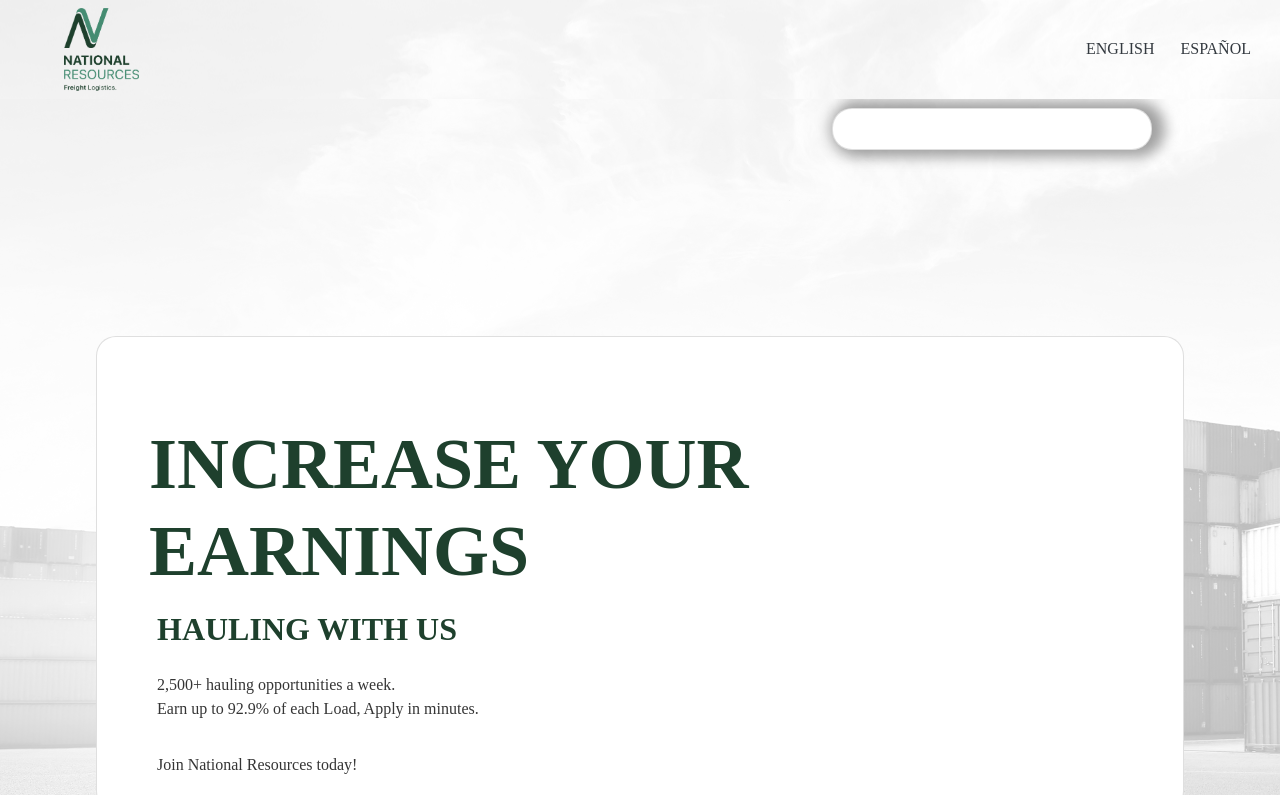
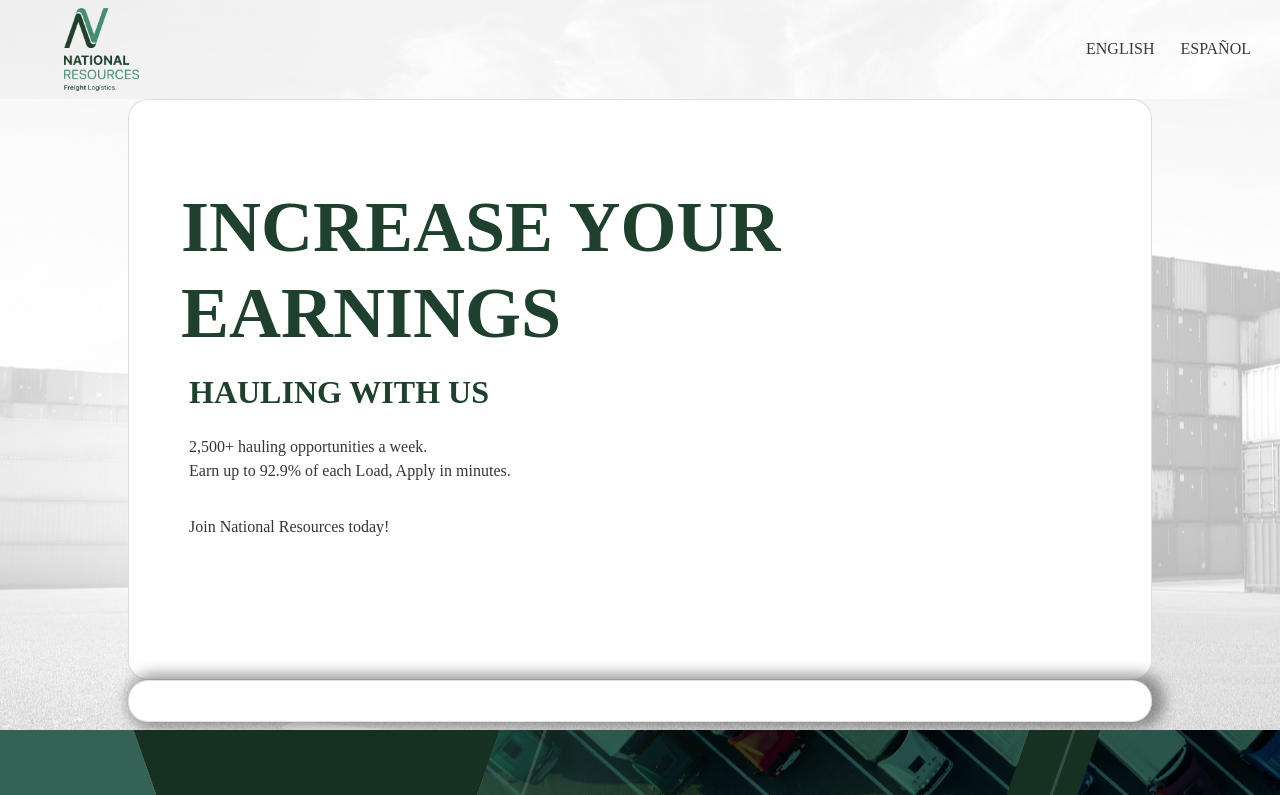
Before and after one commit to Mardxc/national, a plain HTML site: page index.html in a window 1280 px wide. Shown: the top 795 px of the page. Drawn offline with nearby package versions, Linux system fonts and the light colour scheme; a script that the page names is missing; some icons are missing; a web font is replaced by a local one.

Commit message:
primera version

```diff
--- a/css/styles.css
+++ b/css/styles.css
@@ -274,18 +274,70 @@ nav img {
 }
 
 @media (min-width: 576px) {
+
 }
 
 @media (min-width: 768px) {
+  .welcome {
+    height: auto !important;
+    padding-bottom: 1vh;
+  }
+  .welcome .card {
+    top: 0%;
+    width: 80vw;
+  }
+  .welcome .shadow-card {
+    right: 0%;
+    top: 0%;
+    margin: auto !important;
+    position: relative !important;
+    width: 80vw !important;
+  }
+  .footerForm .card {
+    width: 100vw !important;
+  }
+  section {
+    height: auto !important;
+  }
 }
 
 @media (min-width: 992px) {
+  .welcome {
+    height: auto !important;
+    padding-bottom: 1vh;
+  }
+  .welcome .card {
+    top: 0%;
+    width: 80vw;
+  }
+  .welcome .shadow-card {
+    right: 0%;
+    top: 0%;
+    margin: auto !important;
+    position: relative !important;
+    width: 80vw !important;
+  }
   .footerForm .card {
     width: 100vw !important;
   }
 }
 
 @media (min-width: 1200px) {
+  .welcome {
+    height: auto !important;
+    padding-bottom: 1vh;
+  }
+  .welcome .card {
+    top: 0%;
+    width: 80vw;
+  }
+  .welcome .shadow-card {
+    right: 0%;
+    top: 0%;
+    margin: auto !important;
+    position: relative !important;
+    width: 80vw !important;
+  }
   .footerForm .card {
     width: 50vw !important;
   }
```
